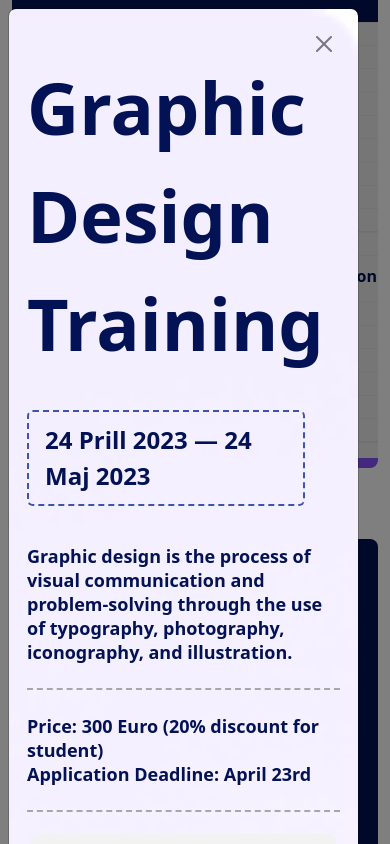
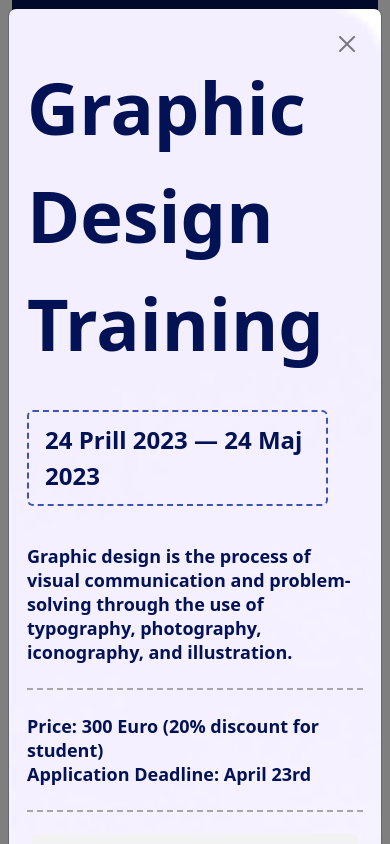
Before and after one commit to LirijonAhmeti1999/InspireHub, a plain HTML site: page index.html in a window 390 px wide. Both pictures are taken after a click on the button "Apliko". Shown: the part 1366-2210 px from the top of the page. Drawn offline with nearby package versions, Linux system fonts and the light colour scheme.

Commit message:
a little problem

```diff
--- a/css/style.css
+++ b/css/style.css
@@ -815,6 +815,10 @@ footer .nav-social-icons a:first-child {
 }
 
 @media only screen and (max-width: 576px) {
+  .modal.show .modal-dialog {
+    max-width: 100%;
+  }
+
   .footer-wrapper {
     flex-direction: column;
     justify-content: center;
```
